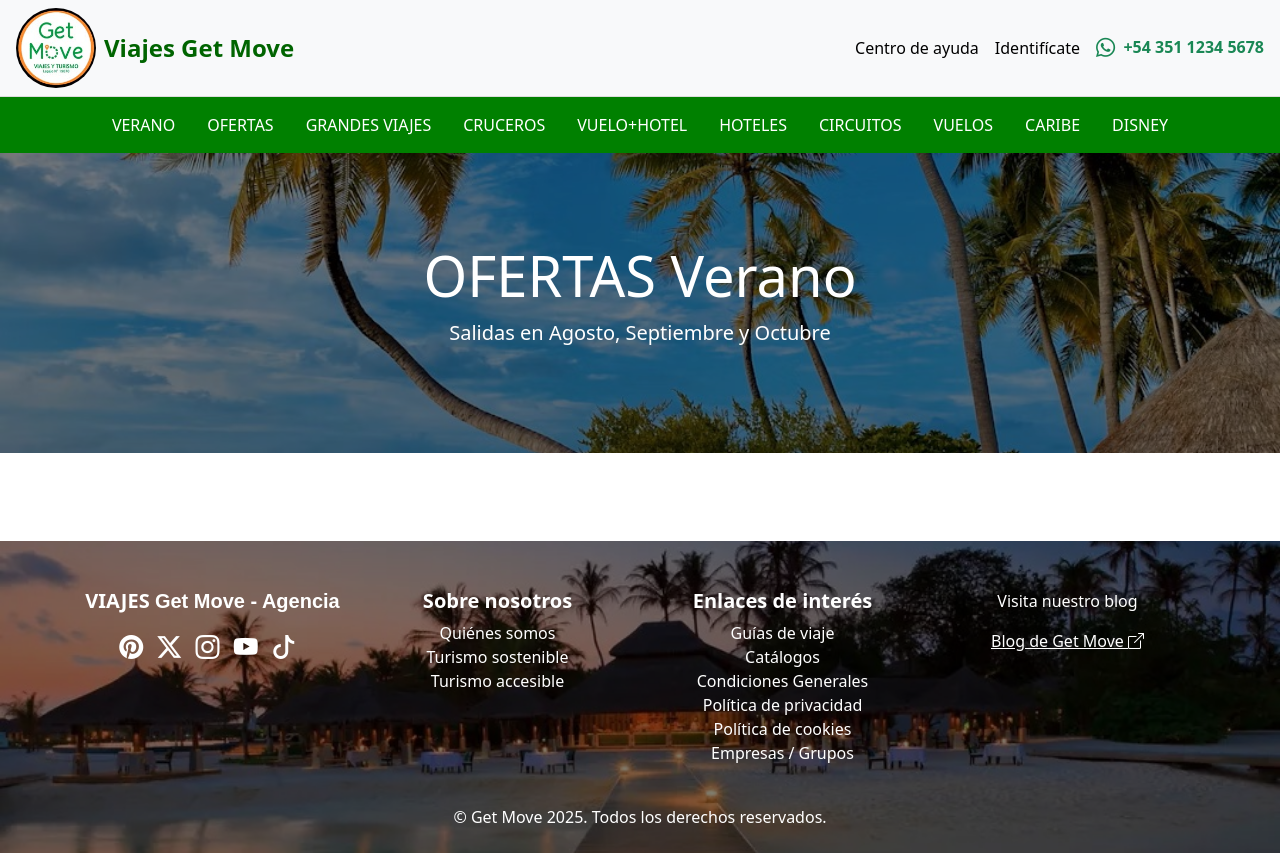
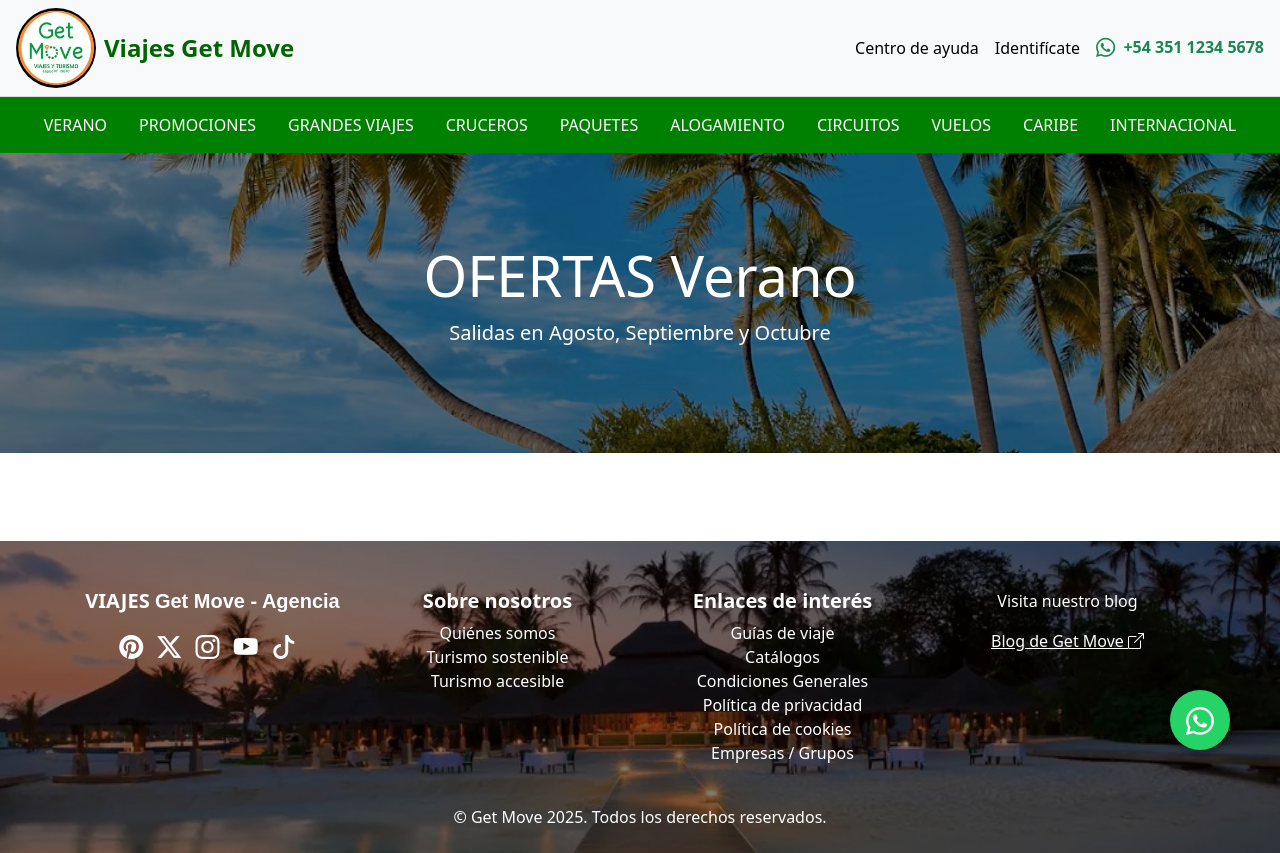
Before and after one commit to Franja20022/agencia-viajes, a Flask app: page / in a window 1280 px wide. Run offline with Flask 3, Linux system fonts and the light colour scheme; data that the repository does not hold is empty.

Commit message:
Actualización: cambios en archivos existentes

```diff
--- a/app/static/css/estilos.css
+++ b/app/static/css/estilos.css
@@ -59,7 +59,7 @@
 }
 
 .main-nav .nav-link:hover {
-  background-color: #003366;
+  background-color: orange;
   border-radius: 5px;
 }
 
@@ -154,3 +154,30 @@ footer {
   color: black;
   border: none;
 }
+
+/* 🔘 Botón flotante de WhatsApp */
+.whatsapp-float {
+  position: fixed;
+  bottom: 50px;
+  right: 50px;
+  width: 60px;
+  height: 60px;
+  background-color: #25D366;
+  color: white;
+  border-radius: 50%;
+  font-size: 28px;
+  display: flex;
+  justify-content: center;
+  align-items: center;
+  z-index: 1000;
+  box-shadow: 0 4px 8px rgba(0,0,0,0.3);
+  transition: transform 0.3s ease;
+  text-decoration: none;
+}
+
+
+.whatsapp-float:hover {
+  transform: scale(1.1);
+  background-color: #1ebe5d;
+  text-decoration: none;
+}
--- a/app/templates/consulta_enviada.html
+++ b/app/templates/consulta_enviada.html
@@ -5,7 +5,7 @@
     <title>Consulta enviada</title>
     <link href="https://cdn.jsdelivr.net/npm/bootstrap@5.3.0/dist/css/bootstrap.min.css" rel="stylesheet">
 </head>
-<body class="bg-light">
+<body class="bg-ligth">
 
 <div class="container py-5 text-center">
     <div class="alert alert-success shadow-sm">
--- a/app/templates/index.html
+++ b/app/templates/index.html
@@ -31,15 +31,15 @@
     <nav class="main-nav py-2 px-3">
       <ul class="nav justify-content-center flex-wrap">
         <li class="nav-item"><a class="nav-link" href="#">VERANO</a></li>
-        <li class="nav-item"><a class="nav-link" href="#">OFERTAS</a></li>
+        <li class="nav-item"><a class="nav-link" href="#">PROMOCIONES</a></li>
         <li class="nav-item"><a class="nav-link" href="#">GRANDES VIAJES</a></li>
         <li class="nav-item"><a class="nav-link" href="#">CRUCEROS</a></li>
-        <li class="nav-item"><a class="nav-link" href="#">VUELO+HOTEL</a></li>
-        <li class="nav-item"><a class="nav-link" href="#">HOTELES</a></li>
+        <li class="nav-item"><a class="nav-link" href="#">PAQUETES</a></li>
+        <li class="nav-item"><a class="nav-link" href="#">ALOGAMIENTO</a></li>
         <li class="nav-item"><a class="nav-link" href="#">CIRCUITOS</a></li>
         <li class="nav-item"><a class="nav-link" href="#">VUELOS</a></li>
         <li class="nav-item"><a class="nav-link" href="#">CARIBE</a></li>
-        <li class="nav-item"><a class="nav-link" href="#">DISNEY</a></li>
+        <li class="nav-item"><a class="nav-link" href="#">INTERNACIONAL</a></li>
           </ul>
         </div>
       </div>
@@ -138,5 +138,10 @@
   </div>
 </footer>
 
+    <!-- 🔘 Botón flotante de WhatsApp -->
+    <a href="https://wa.me/5435112345678" target="_blank" class="whatsapp-float" title="Contáctanos por WhatsApp">
+      <i class="bi bi-whatsapp"></i>
+    </a>
+
   </body>
 </html>
```
